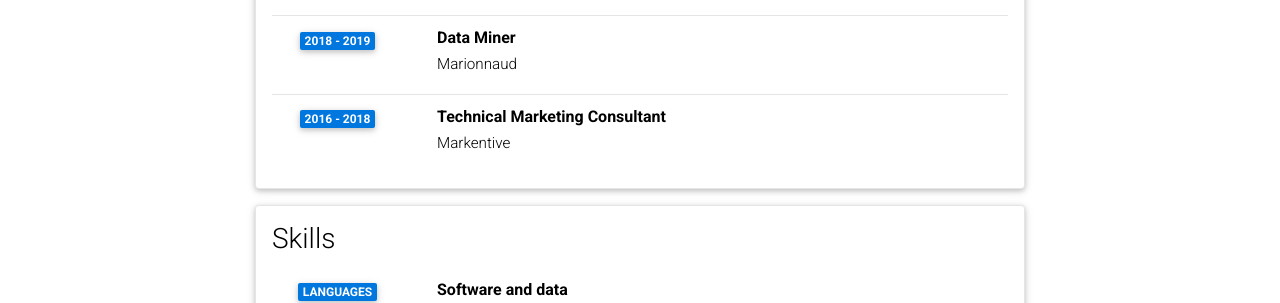
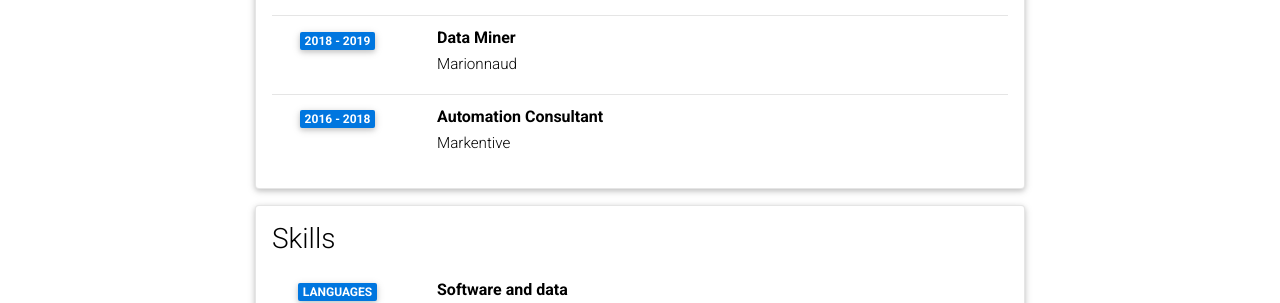
Before and after one commit to Raphaaal/raphaaal.github.io, a Jekyll site: the page built from _pages/cv.md, in a window 1280 px wide and 900 px high, scrolled down 1008 px. Shown: the part 153-456 px from the top of the window. Built offline with Jekyll 4.4.1, drawn with Linux system fonts in a browser that asks for light colours; comment, search, counter and statistics services are not loaded; a style sheet for code colours, icons or effects is not loaded.

Commit message:
feat: change MKTV job title

```diff
--- a/_data/cv.yml
+++ b/_data/cv.yml
@@ -67,7 +67,7 @@
       institution: Marionnaud
       year: 2018 - 2019
 
-    - title: Technical Marketing Consultant
+    - title: Automation Consultant
       institution: Markentive
       year: 2016 - 2018
 
```
